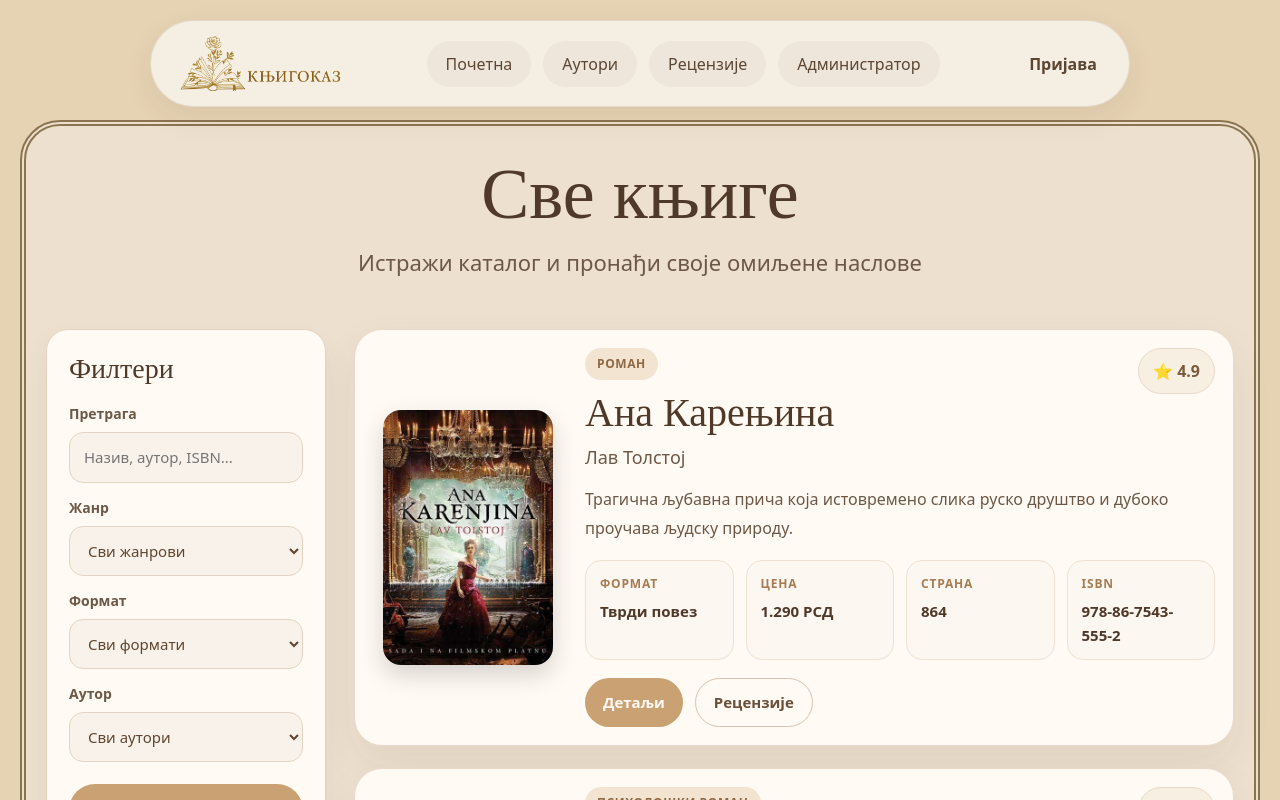
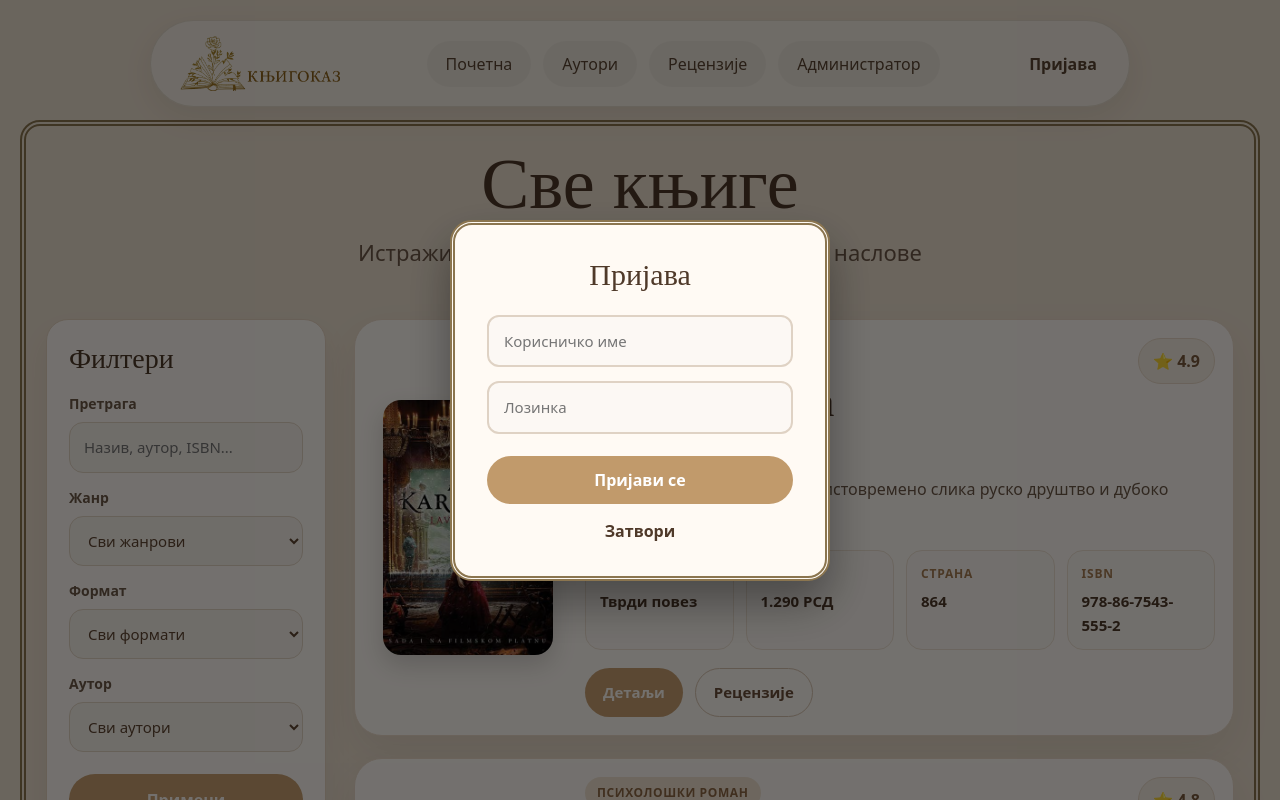
Before and after one commit to anastasijabroceta/book-review-web-app, a React (Vite) app in the folder recenzije_knjiga/: page /books in a window 1280 px wide. Both pictures are taken after a click on the button "Пријава". Shown: the top 800 px of the page. Built offline with nearby package versions, Linux system fonts and the light colour scheme.

Commit message:
making login-modal form

```diff
--- a/recenzije_knjiga/src/App.jsx
+++ b/recenzije_knjiga/src/App.jsx
@@ -14,33 +14,40 @@ import ScrollToTop from "./components/ScrollToTop";
 import HeroAuthors from "./components/HeroAuthors";
 import AuthorDetails from './components/AuthorDetails';
 import AdminBooks from './pages/AdminBooks';
+import LoginModal from './components/LoginModal';
+function App() {
+  const [showLogin, setShowLogin] = useState(false);
 
-function App() {
   return (
     <>
       <Router>
         <ScrollToTop />
-      <div className='App'>
-        <header id='header'>
-          <Header />
+
+        <div className="App">
+          <header id="header">
+            <Header onLoginClick={() => setShowLogin(true)} />
           </header>
 
           <Routes>
-          <Route path="/" element={<Home/>} />
+            <Route path="/" element={<Home />} />
             <Route path="/authors" element={<AuthorList />} />
             <Route path="/author/:id" element={<AuthorDetails />} />
             <Route path="/books" element={<AllBooks />} />
             <Route path="/book/:id" element={<BookDetails />} />
-          <Route path="/admin" element={
-            <>
-              <AdminBooks />
-            </>
-          } />
+            <Route path="/admin" element={<AdminBooks />} />
           </Routes>
         </div>
       </Router>
-    <footer id='footer'><Footer /></footer></>
+
+      <LoginModal
+        isOpen={showLogin}
+        onClose={() => setShowLogin(false)}
+      />
+
+      <footer id="footer">
+        <Footer />
+      </footer>
+    </>
   );
 }
-
 export default App;
--- a/recenzije_knjiga/src/components/Header.jsx
+++ b/recenzije_knjiga/src/components/Header.jsx
@@ -1,13 +1,12 @@
-import React from 'react'
-import Navbar from './Navbar'
-import "./Navbar.css";
+import React from "react";
+import Navbar from "./Navbar";
 
-const Header = () => {
+const Header = ({ onLoginClick }) => {
   return (
     <header>
-        <Navbar/>
+      <Navbar onLoginClick={onLoginClick} />
     </header>
-  )
-}
+  );
+};
 
-export default Header
+export default Header;
--- /dev/null
+++ b/recenzije_knjiga/src/components/LoginModal.css
@@ -0,0 +1,79 @@
+.login-modal-overlay {
+  position: fixed;
+  inset: 0;
+  background: rgba(0, 0, 0, 0.55);
+
+  display: flex;
+  justify-content: center;
+  align-items: center;
+
+  z-index: 999999;
+}
+
+.login-modal-box {
+  width: 380px;
+  max-width: 90%;
+  max-height: 90vh;
+  overflow-y: auto;
+
+  background: #fffaf4;
+  color: #4f3929;
+
+  padding: 32px;
+  border-radius: 22px;
+  border: 5px double #8b754f;
+
+  text-align: center;
+  box-shadow: 0 22px 45px rgba(0, 0, 0, 0.35);
+
+  box-sizing: border-box;
+  position: relative;
+}
+
+.login-modal-box h2 {
+  margin: 0 0 22px;
+  font-family: "Merriweather", serif;
+  font-size: 30px;
+}
+
+.login-modal-box form {
+  width: 100%;
+}
+
+.login-modal-box input {
+  width: 100%;
+  box-sizing: border-box;
+
+  padding: 13px 15px;
+  margin-bottom: 14px;
+
+  border-radius: 12px;
+  border: 2px solid #dfd2c4;
+  background: #fcf8f4;
+  color: #4f3929;
+  font-size: 15px;
+  outline: none;
+}
+
+.login-submit-btn {
+  width: 100%;
+  margin-top: 8px;
+  padding: 12px;
+
+  border: none;
+  border-radius: 999px;
+   background-color: #c19a6b;
+  color: white;
+
+  font-weight: 700;
+  cursor: pointer;
+}
+
+.login-close-btn {
+  margin-top: 14px;
+  border: none;
+  background: transparent;
+  color: #4f3929;
+  font-weight: 700;
+  cursor: pointer;
+}
--- /dev/null
+++ b/recenzije_knjiga/src/components/LoginModal.jsx
@@ -0,0 +1,52 @@
+import React, { useEffect } from "react";
+import "./LoginModal.css";
+
+const LoginModal = ({ isOpen, onClose }) => {
+
+  // Sprečava skrolovanje pozadine kada je modal otvoren
+  useEffect(() => {
+    if (isOpen) {
+      document.body.style.overflow = "hidden";
+    } else {
+      document.body.style.overflow = "";
+    }
+
+    return () => {
+      document.body.style.overflow = "";
+    };
+  }, [isOpen]);
+
+  if (!isOpen) return null;
+
+  const handleSubmit = (e) => {
+    e.preventDefault();
+    console.log("Kliknuta prijava");
+  };
+
+  return (
+    <div className="login-modal-overlay" onClick={onClose}>
+      <div className="login-modal-box" onClick={(e) => e.stopPropagation()}>
+        <h2>Пријава</h2>
+
+        <form onSubmit={handleSubmit}>
+          <input type="email" placeholder="Корисничко име" required />
+          <input type="password" placeholder="Лозинка" required />
+
+          <button type="submit" className="login-submit-btn">
+            Пријави се
+          </button>
+
+          <button
+            type="button"
+            className="login-close-btn"
+            onClick={onClose}
+          >
+            Затвори
+          </button>
+        </form>
+      </div>
+    </div>
+  );
+};
+
+export default LoginModal;
--- a/recenzije_knjiga/src/components/Navbar.jsx
+++ b/recenzije_knjiga/src/components/Navbar.jsx
@@ -1,7 +1,8 @@
-import { Link } from 'react-router-dom';
+import { Link } from "react-router-dom";
 import logo from "../assets/logo.png";
+import "./Navbar.css";
 
-function Navbar() {
+function Navbar({ onLoginClick }) {
   return (
     <div className="nav-wrapper">
       <nav className="custom-navbar">
@@ -11,21 +12,26 @@ function Navbar() {
 
         <div className="nav-center">
           <Link to="/">
-          <button className="nav-btn">Почетна</button>
+            <button className="nav-btn">Почетна</button>
           </Link>
+
           <Link to="/authors">
             <button className="nav-btn">Аутори</button>
           </Link>
+
           <Link to="/books">
-          <button className="nav-btn">Рецензије</button>
+            <button className="nav-btn">Рецензије</button>
           </Link>
+
           <Link to="/admin">
-          <button className="nav-btn">Администратор</button>
+            <button className="nav-btn">Администратор</button>
           </Link>
         </div>
 
         <div className="nav-right">
-          <button className="login-btn"><p>Пријава</p></button>
+          <button className="login-btn" onClick={onLoginClick}>
+            <p>Пријава</p>
+          </button>
         </div>
       </nav>
     </div>
--- a/recenzije_knjiga/src/pages/AllBooks.css
+++ b/recenzije_knjiga/src/pages/AllBooks.css
@@ -1,6 +1,6 @@
 .allbooks {
   padding: 120px 20px 70px;
-  background-color: #e6d3b3;
+  background: #ede0cf;
   min-height: 100vh;
 }
 
@@ -8,15 +8,13 @@
   width: min(1280px, 100%);
   margin: 0 auto;
   border: 6px double #8b754f;
-  border-radius: 40px;
-  background: #ede0cf
+  border-radius: 20px;
 }
 
 /* header */
 .allbooks-header {
   text-align: center;
   margin-bottom: 30px;
-  margin-top: 30px;
 }
 
 .allbooks-header h1 {
@@ -228,7 +226,6 @@
   max-width: 75ch;
 }
 
-
 .book-row-meta {
   display: grid;
   grid-template-columns: repeat(4, minmax(100px, 1fr));
```
Lines whose indentation alone changed are shown as unchanged.
